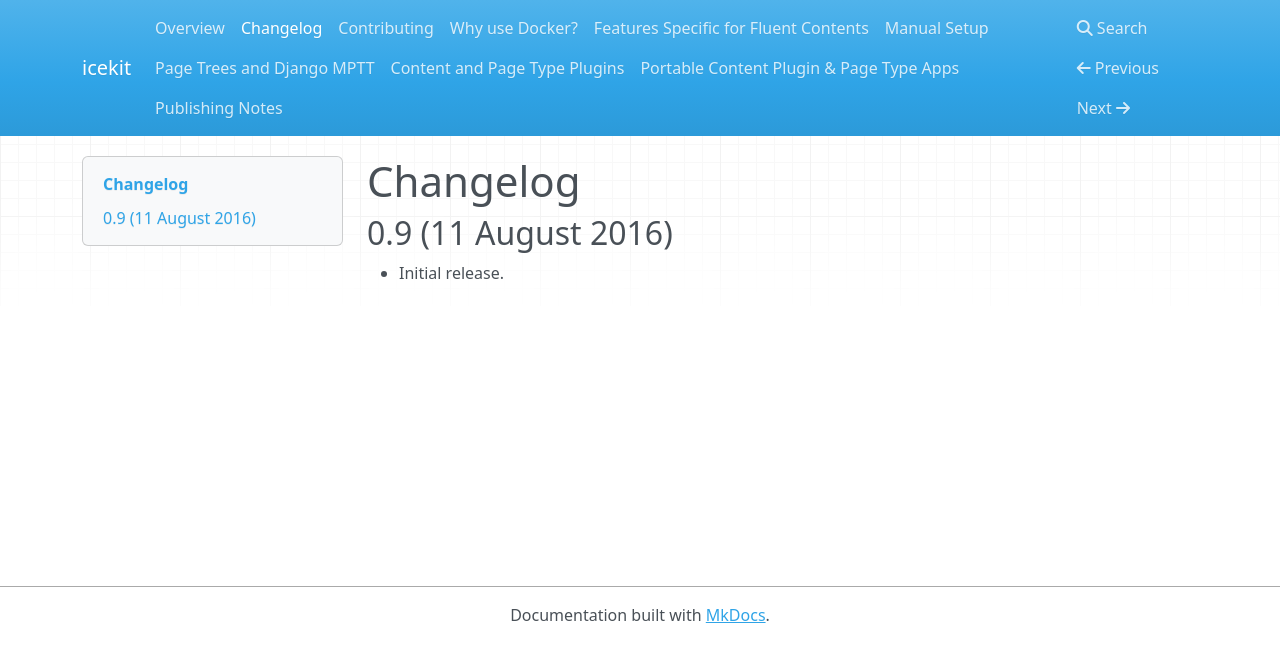
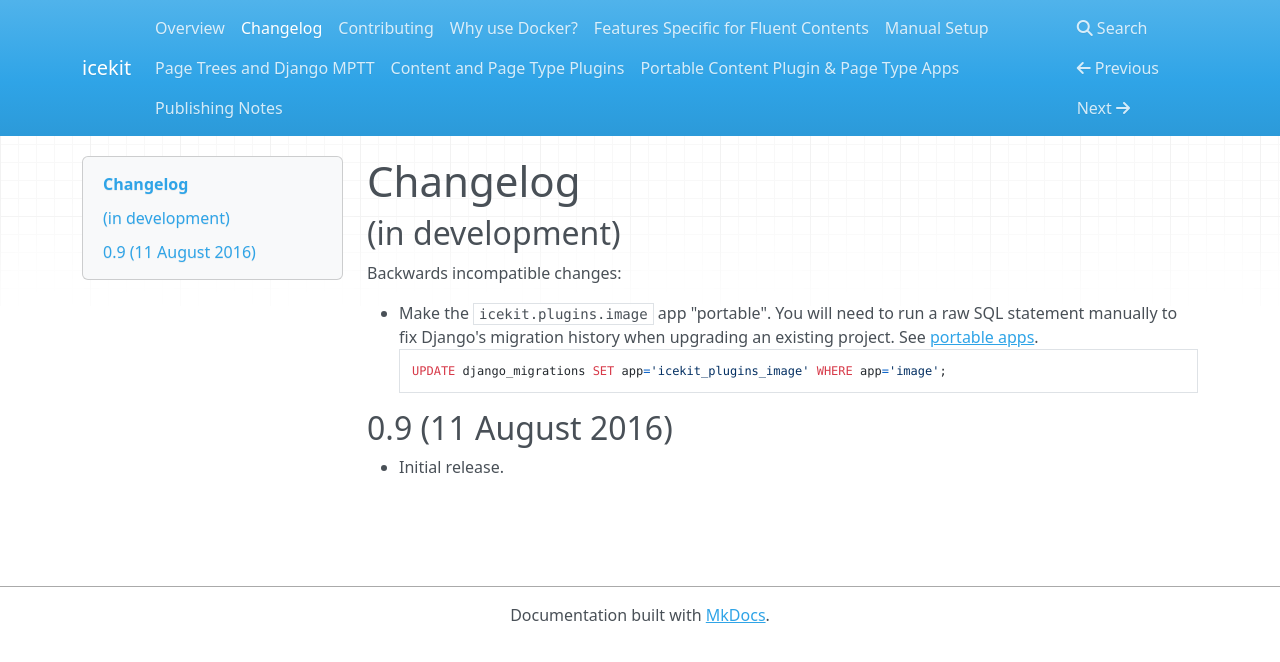
Before and after one commit to ic-labs/django-icekit, an MkDocs documentation site: the page built from docs/changelog.md, in a window 1280 px wide. Shown: the top 662 px of the page. Built offline with MkDocs 1.6.1, drawn with Linux system fonts in a browser that asks for light colours; nearby versions of some CDN libraries.

Commit message:
Add backwards incompatible changes to changelog.

```diff
--- a/docs/changelog.md
+++ b/docs/changelog.md
@@ -1,4 +1,14 @@
 # Changelog
+
+## (in development)
+
+Backwards incompatible changes:
+
+  * Make the `icekit.plugins.image` app "portable". You will need to run a raw
+    SQL statement manually to fix Django's migration history when upgrading
+    an existing project. See [portable apps](portable-apps.md).
+
+        UPDATE django_migrations SET app='icekit_plugins_image' WHERE app='image';
 
 ## 0.9 (11 August 2016)
 
```
